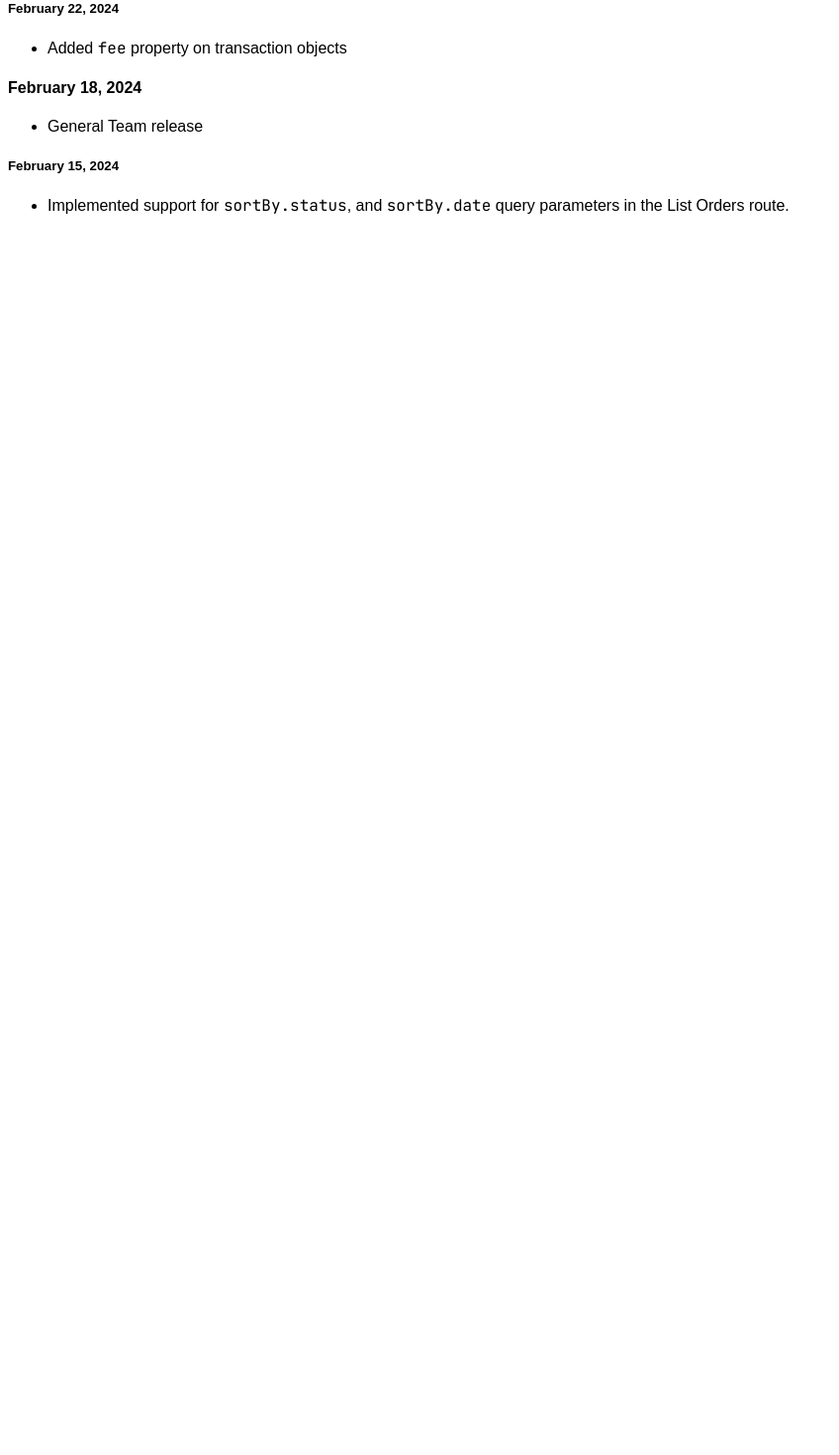
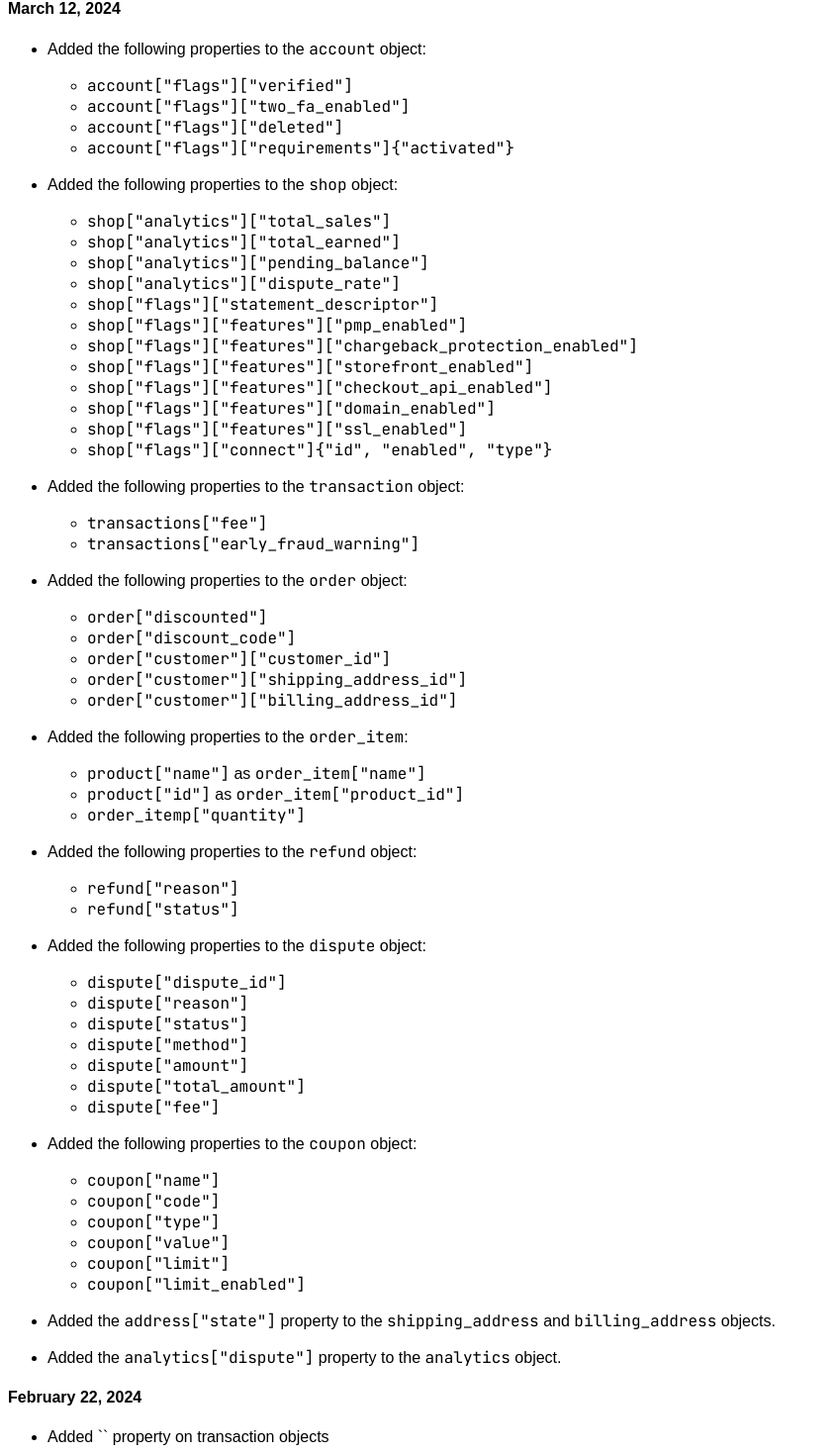
Before and after one commit to pandabase/docs, a Next.js app: page /developers/changelog in a window 1280 px wide. Shown: the part 160-1630 px from the top of the page at 99% size, without its empty margins (0-848 px from the left). Before the commit the page ends 800 px from the top, so only its background shows below. Built offline with nearby package versions, Linux system fonts and the light colour scheme; a web font is replaced by a local one.

Commit message:
feat: add March 12, 2024 changelog

```diff
--- a/pages/developers/changelog.mdx
+++ b/pages/developers/changelog.mdx
@@ -9,15 +9,87 @@ title: Changelog
 This changelog lists all additions and updates to the Pandabase API, in
 chronological order.
 
-##### February 22, 2024
+#### March 12, 2024
 
-- Added `fee` property on transaction objects
+- Added the following properties to the `account` object:
+
+  - `account["flags"]["verified"]`
+  - `account["flags"]["two_fa_enabled"]`
+  - `account["flags"]["deleted"]`
+  - `account["flags"]["requirements"]{"activated"}`
+
+- Added the following properties to the `shop` object:
+
+  - `shop["analytics"]["total_sales"]`
+  - `shop["analytics"]["total_earned"]`
+  - `shop["analytics"]["pending_balance"]`
+  - `shop["analytics"]["dispute_rate"]`
+  - `shop["flags"]["statement_descriptor"]`
+  - `shop["flags"]["features"]["pmp_enabled"]`
+  - `shop["flags"]["features"]["chargeback_protection_enabled"]`
+  - `shop["flags"]["features"]["storefront_enabled"]`
+  - `shop["flags"]["features"]["checkout_api_enabled"]`
+  - `shop["flags"]["features"]["domain_enabled"]`
+  - `shop["flags"]["features"]["ssl_enabled"]`
+  - `shop["flags"]["connect"]{"id", "enabled", "type"}`
+
+- Added the following properties to the `transaction` object:
+
+  - `transactions["fee"]`
+  - `transactions["early_fraud_warning"]`
+
+- Added the following properties to the `order` object:
+
+  - `order["discounted"]`
+  - `order["discount_code"]`
+  - `order["customer"]["customer_id"]`
+  - `order["customer"]["shipping_address_id"]`
+  - `order["customer"]["billing_address_id"]`
+
+- Added the following properties to the `order_item`:
+
+  - `product["name"]` as `order_item["name"]`
+  - `product["id"]` as `order_item["product_id"]`
+  - `order_itemp["quantity"]`
+
+- Added the following properties to the `refund` object:
+
+  - `refund["reason"]`
+  - `refund["status"]`
+
+- Added the following properties to the `dispute` object:
+
+  - `dispute["dispute_id"]`
+  - `dispute["reason"]`
+  - `dispute["status"]`
+  - `dispute["method"]`
+  - `dispute["amount"]`
+  - `dispute["total_amount"]`
+  - `dispute["fee"]`
+
+- Added the following properties to the `coupon` object:
+
+  - `coupon["name"]`
+  - `coupon["code"]`
+  - `coupon["type"]`
+  - `coupon["value"]`
+  - `coupon["limit"]`
+  - `coupon["limit_enabled"]`
+
+- Added the `address["state"]` property to the `shipping_address` and
+  `billing_address` objects.
+
+- Added the `analytics["dispute"]` property to the `analytics` object.
+
+#### February 22, 2024
+
+- Added `` property on transaction objects
 
 #### February 18, 2024
 
 - General Team release
 
-##### February 15, 2024
+#### February 15, 2024
 
 - Implemented support for `sortBy.status`, and `sortBy.date` query parameters in
   the List Orders route.
```
Also changed, not shown: pages/guides/fees.mdx (line endings or trailing spaces).
